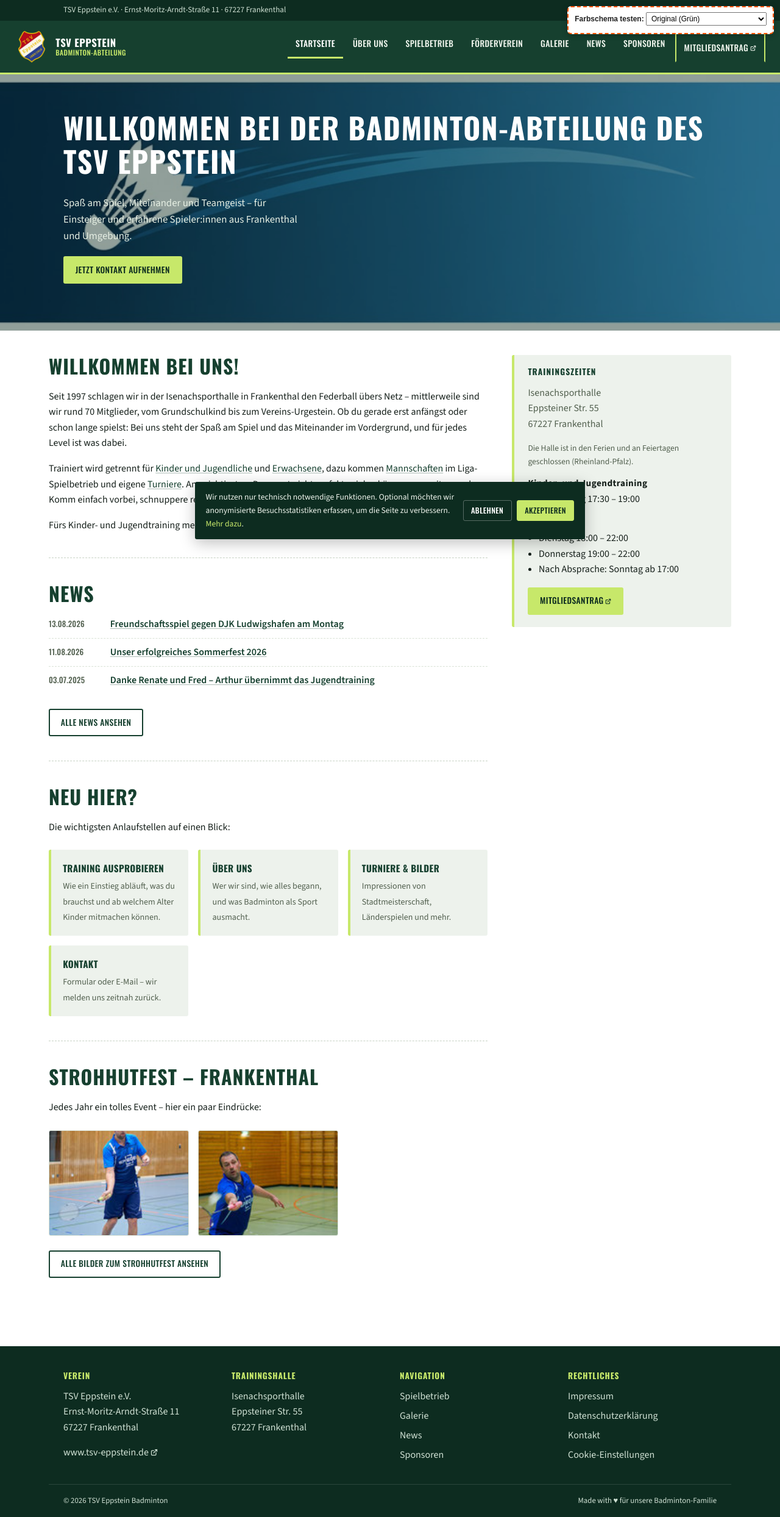
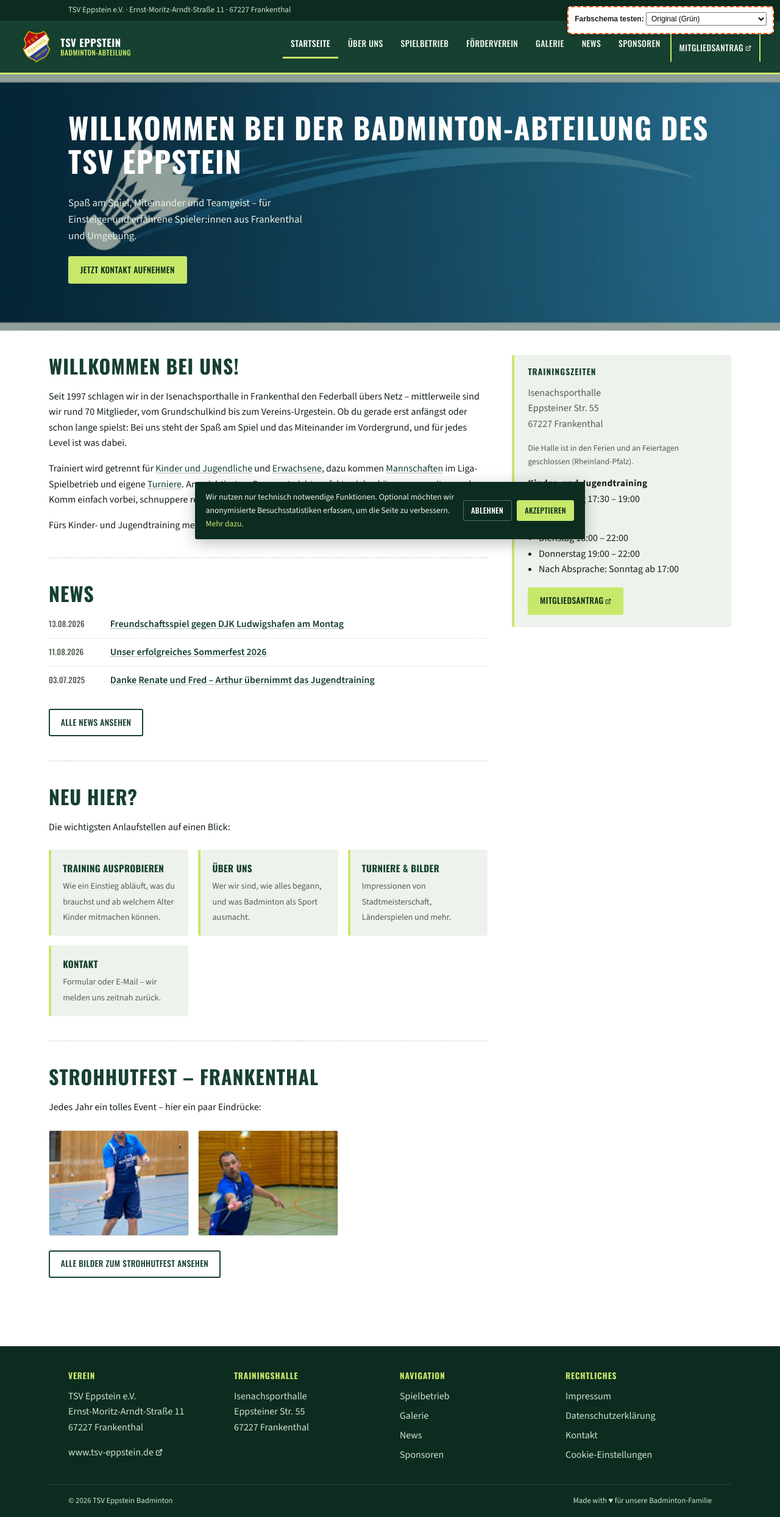
Before and after one commit to Forderverein-Badminton-in-Eppstein-e-V/website, a Jekyll site: the page built from index.html, in a window 1280 px wide. Shown: the whole page at 61% size. Built offline with Jekyll 4.4.1, drawn with Linux system fonts in a browser that asks for light colours.

Commit message:
Update gutter size in style.css
Increased the gutter size from 1.5rem to 2rem for better spacing.

```diff
--- a/assets/css/style.css
+++ b/assets/css/style.css
@@ -36,7 +36,7 @@
      Bewusst NICHT von einer @media-Breite abhängig, damit z.B. ein
      quergedrehtes Handy (Viewport-Breite > 600px) genauso Luft am
      Rand hat wie im Hochformat. */
-  --gutter: 1.5rem;
+  --gutter: 2rem;
 }
 
 /* -------------------- Reset / Basics -------------------- */
```
